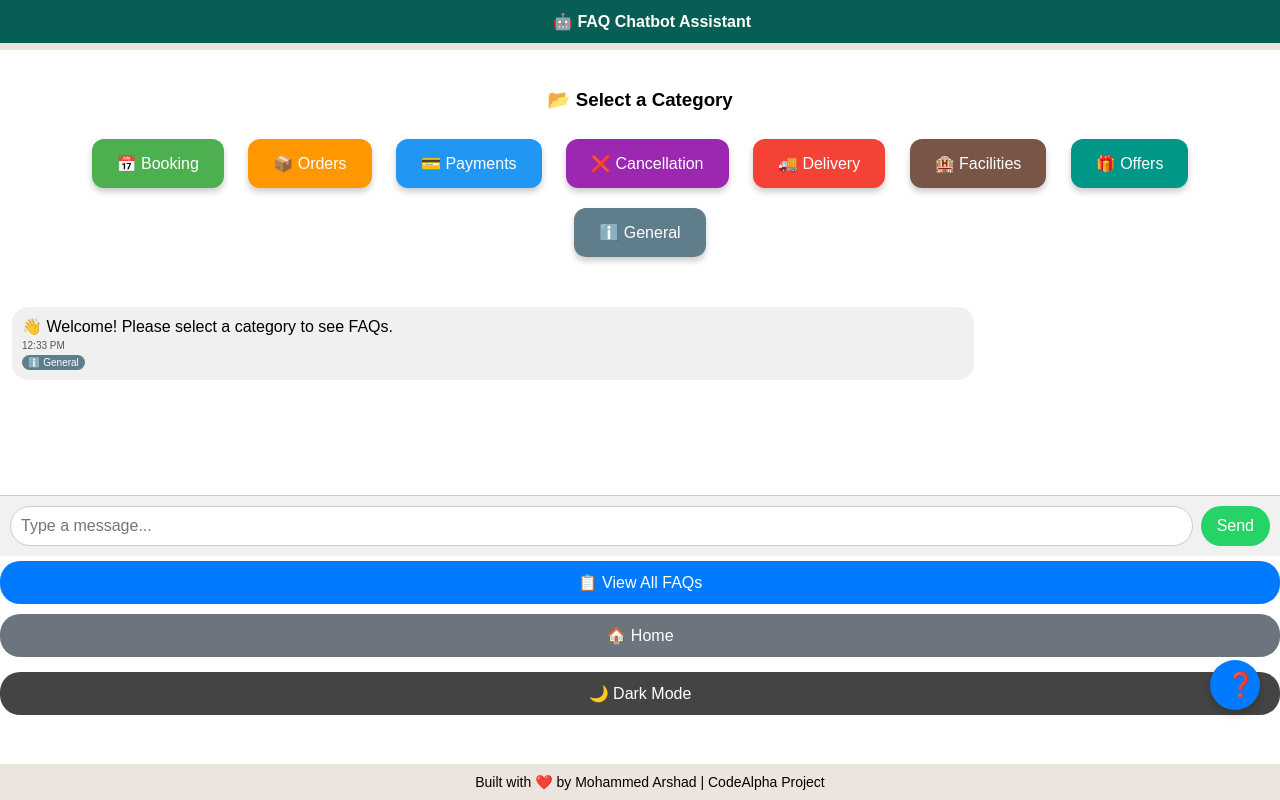
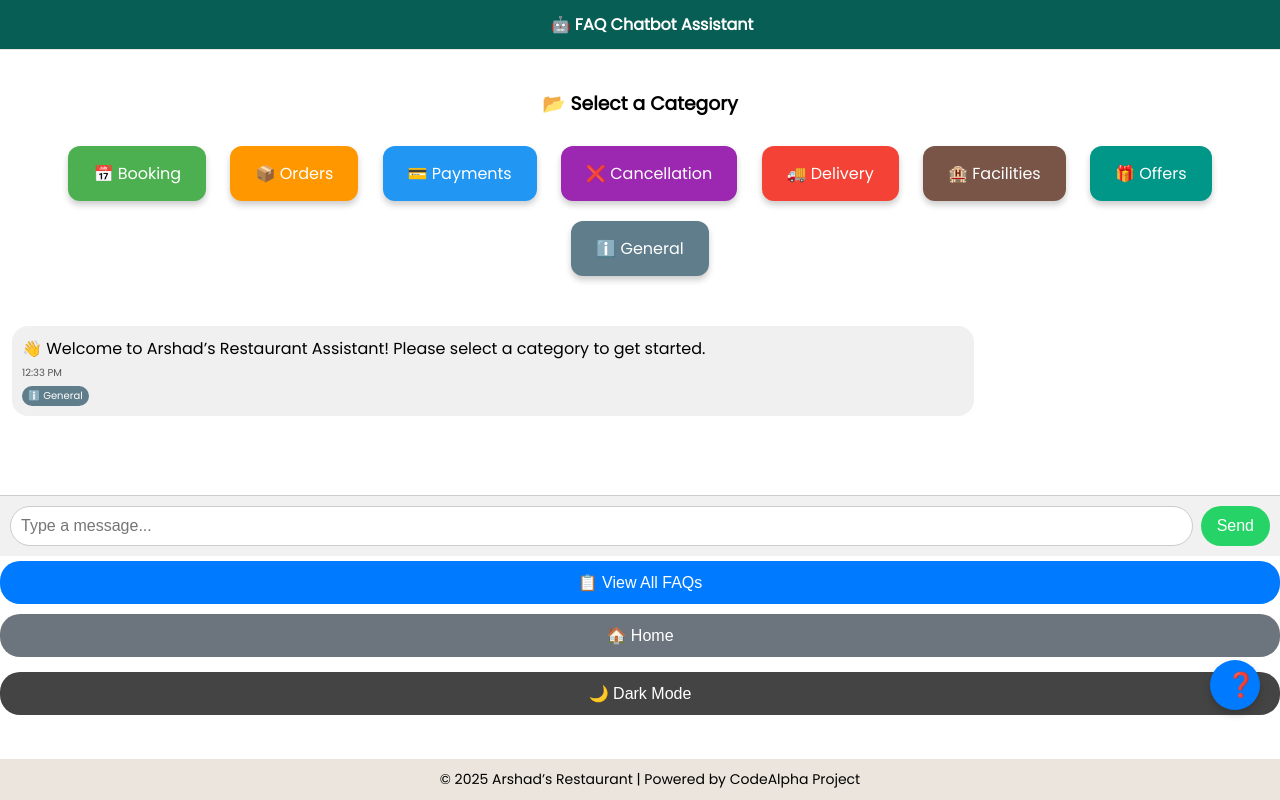
Before and after one commit to MOHAMMEDARSHAD2603/faq-chatbot, a Flask app: page / in a window 1280 px wide. Run offline with Flask 3, Linux system fonts and the light colour scheme; parts of the project's set-up code (start-up, migrations or seed data) failed here and were passed over.

Commit message:
Updated chatbot UI and FAQs

```diff
--- a/templates/chatbot.html
+++ b/templates/chatbot.html
@@ -4,10 +4,12 @@
   <meta charset="UTF-8">
   <title>FAQ Chatbot</title>
   <meta name="viewport" content="width=device-width, initial-scale=1.0">
+  <!-- Modern font -->
+  <link href="https://fonts.googleapis.com/css2?family=Poppins&display=swap" rel="stylesheet">
   <style>
     body {
       margin: 0; padding: 0;
-      font-family: Arial, sans-serif;
+      font-family: 'Poppins', sans-serif;
       background: #ece5dd;
       height: 100vh; display: flex; flex-direction: column;
     }
@@ -85,7 +87,7 @@
     <button id="homeButton" onclick="resetChat()">🏠 Home</button>
     <button id="darkModeToggle" onclick="toggleDarkMode()">🌙 Dark Mode</button>
   </div>
-  <footer>Built with ❤️ by Mohammed Arshad | CodeAlpha Project</footer>
+  <footer>© 2025 Arshad’s Restaurant | Powered by CodeAlpha Project</footer>
   <button id="helpButton" title="Need help?" onclick="showAllFAQs()">❓</button>
 
   <script>
@@ -103,8 +105,8 @@
         else if (category.includes("Payment")) { catClass = "Payments"; icon = "💳"; }
         else if (category.includes("Cancellation")) { catClass = "Cancellation"; icon = "❌"; }
         else if (category.includes("Delivery")) { catClass = "Delivery"; icon = "🚚"; }
-        else if (category.includes("Facility")) { catClass = "Facilities"; icon = "🏨"; }
-                else if (category.includes("Offer")) { catClass = "Offers"; icon = "🎁"; }
+                else if (category.includes("Facility")) { catClass = "Facilities"; icon = "🏨"; }
+        else if (category.includes("Offer")) { catClass = "Offers"; icon = "🎁"; }
 
         categoryHTML = `<span class="category ${catClass}" onclick="filterByCategory('${category}')">${icon} ${category}</span>`;
       }
@@ -154,7 +156,7 @@
     }
 
     function loadCategory(category) {
-      document.getElementById("categoryPanel").style.display = "none"; // hide category panel
+      document.getElementById("categoryPanel").style.display = "none";
       filterByCategory(category);
     }
 
@@ -222,8 +224,8 @@
 
     function resetChat() {
       const messages = document.getElementById("messages");
-      messages.innerHTML = ""; // clear all messages
-      document.getElementById("categoryPanel").style.display = "block"; // show category panel again
+      messages.innerHTML = "";
+      document.getElementById("categoryPanel").style.display = "block";
       addMessage("👋 Hi, please select a category to see FAQs.", "bot", "General");
     }
 
@@ -260,7 +262,7 @@
     }
 
     window.onload = () => {
-      addMessage("👋 Welcome! Please select a category to see FAQs.", "bot", "General");
+      addMessage("👋 Welcome to Arshad’s Restaurant Assistant! Please select a category to get started.", "bot", "General");
     };
   </script>
 </body>
```
